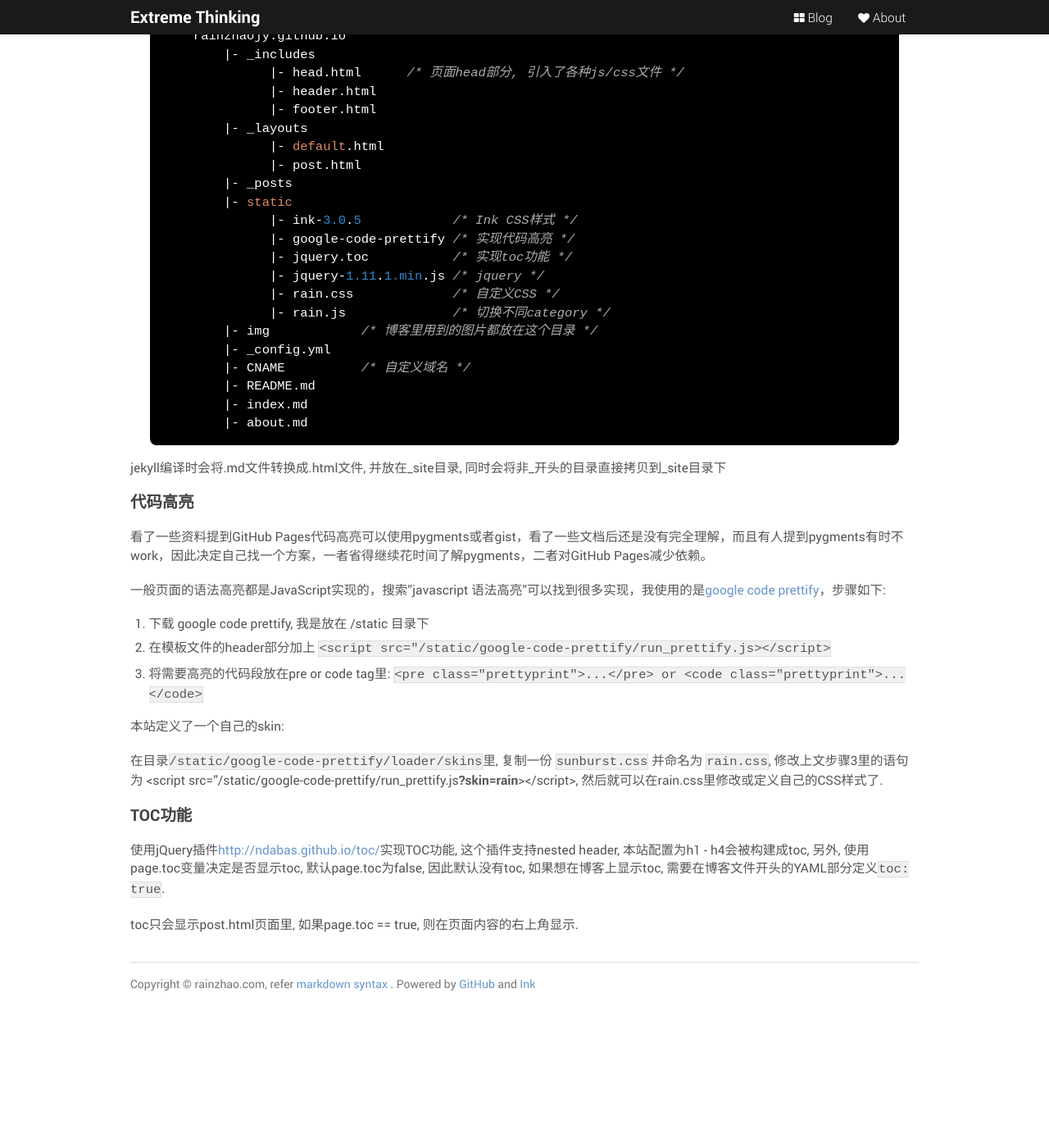
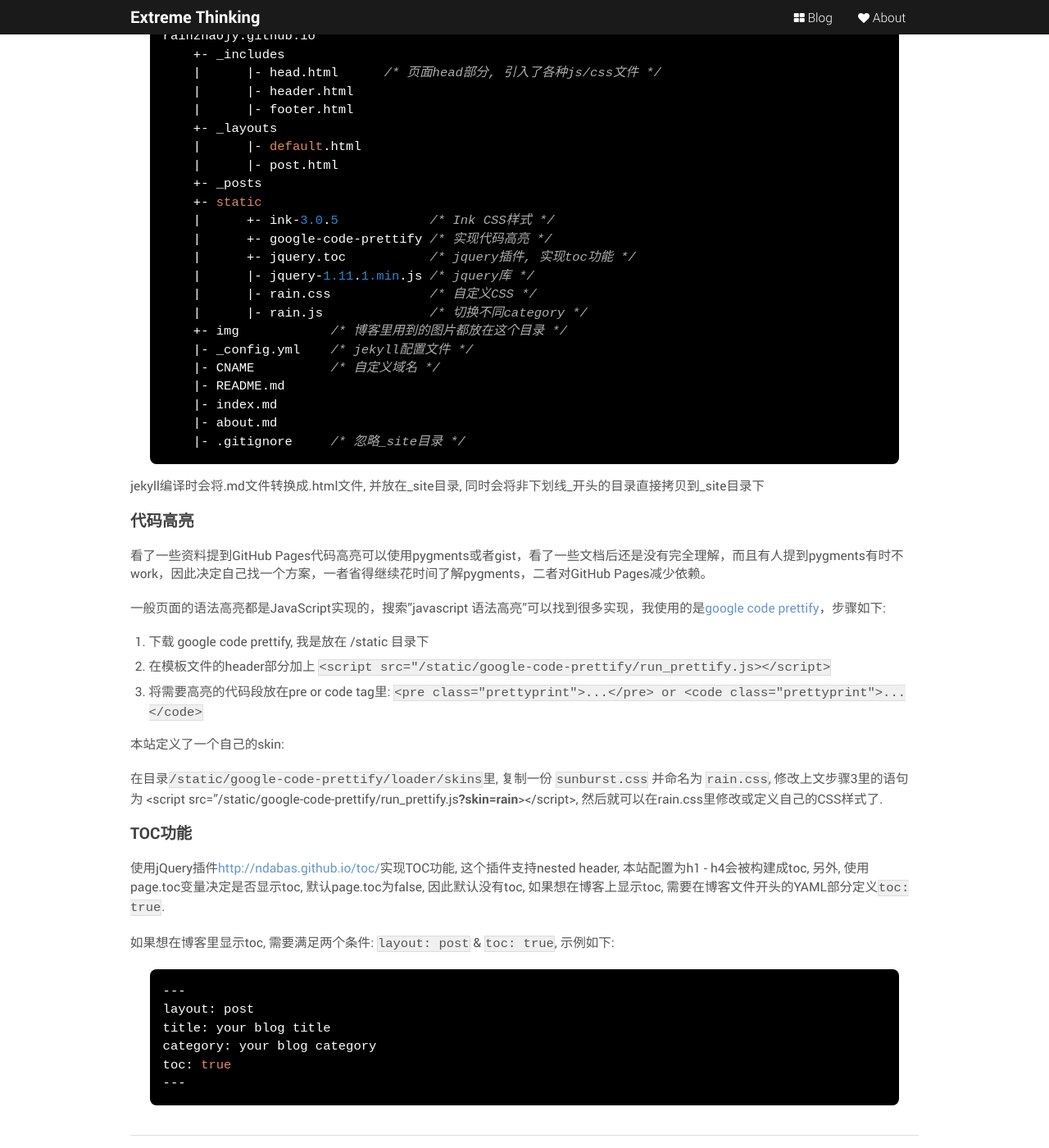
Before and after one commit to rainzhaojy/rainzhaojy.github.io, a Jekyll site: the page built from _posts/2013-03-10-github_advanced.md, in a window 1280 px wide and 1400 px high, scrolled down 1390 px. Shown: the whole window at 82% size. Built offline with Jekyll 4.4.1, drawn with Linux system fonts in a browser that asks for light colours; nearby versions of some CDN libraries; library files that are not in the unit come from our copies; Markdown is read by kramdown in place of the engine named in the settings; comment, search, counter and statistics services are not loaded; before the commit the page ends 2618 px from its top, so only the background shows below that.

Commit message:
update blog

```diff
--- a/_posts/2013-03-10-github_advanced.md
+++ b/_posts/2013-03-10-github_advanced.md
@@ -51,31 +51,32 @@ user pages可以通过域名`http://username.github.io`访问, project page可
 如果你对jekyll已经比较了解，做一个简单的模板还是比较容易的，不了解jekyll的可以仔细看一下文档: <http://jekyllbootstrap.com/lessons/jekyll-introduction.html>,了解jekyll以后定义模板的主要工作其实就是CSS和UI设计了, 下面是我的目录结构:
 
 <pre class="prettyprint">
-    rainzhaojy.github.io
-        |- _includes
-              |- head.html      /* 页面head部分, 引入了各种js/css文件 */
-              |- header.html
-              |- footer.html
-        |- _layouts
-              |- default.html
-              |- post.html
-        |- _posts
-        |- static
-              |- ink-3.0.5            /* Ink CSS样式 */
-              |- google-code-prettify /* 实现代码高亮 */
-              |- jquery.toc           /* 实现toc功能 */
-              |- jquery-1.11.1.min.js /* jquery */
-              |- rain.css             /* 自定义CSS */
-              |- rain.js              /* 切换不同category */
-        |- img            /* 博客里用到的图片都放在这个目录 */
-        |- _config.yml
-        |- CNAME          /* 自定义域名 */
-        |- README.md
-        |- index.md
-        |- about.md
+rainzhaojy.github.io
+    +- _includes
+    |      |- head.html      /* 页面head部分, 引入了各种js/css文件 */
+    |      |- header.html
+    |      |- footer.html
+    +- _layouts
+    |      |- default.html
+    |      |- post.html
+    +- _posts
+    +- static
+    |      +- ink-3.0.5            /* Ink CSS样式 */
+    |      +- google-code-prettify /* 实现代码高亮 */
+    |      +- jquery.toc           /* jquery插件, 实现toc功能 */
+    |      |- jquery-1.11.1.min.js /* jquery库 */
+    |      |- rain.css             /* 自定义CSS */
+    |      |- rain.js              /* 切换不同category */
+    +- img            /* 博客里用到的图片都放在这个目录 */
+    |- _config.yml    /* jekyll配置文件 */
+    |- CNAME          /* 自定义域名 */
+    |- README.md
+    |- index.md
+    |- about.md
+    |- .gitignore     /* 忽略_site目录 */
 </pre>
 
-jekyll编译时会将.md文件转换成.html文件, 并放在\_site目录, 同时会将非\_开头的目录直接拷贝到\_site目录下
+jekyll编译时会将.md文件转换成.html文件, 并放在\_site目录, 同时会将非下划线\_开头的目录直接拷贝到\_site目录下
 
 #### 代码高亮
 
@@ -95,4 +96,13 @@ jekyll编译时会将.md文件转换成.html文件, 并放在\_site目录, 同
 
 使用jQuery插件<http://ndabas.github.io/toc/>实现TOC功能, 这个插件支持nested header, 本站配置为h1 - h4会被构建成toc, 另外, 使用page.toc变量决定是否显示toc, 默认page.toc为false, 因此默认没有toc, 如果想在博客上显示toc, 需要在博客文件开头的YAML部分定义`toc: true`.
 
-toc只会显示post.html页面里, 如果page.toc == true, 则在页面内容的右上角显示.
+如果想在博客里显示toc, 需要满足两个条件: `layout: post` & `toc: true`, 示例如下:
+
+<pre class="prettyprint">
+---
+layout: post
+title: your blog title
+category: your blog category
+toc: true
+---
+</pre>
```
Also changed, not shown: _posts/2013-03-11-github_faq.md (+4 -0 lines), about.md (+4 -4 lines).
